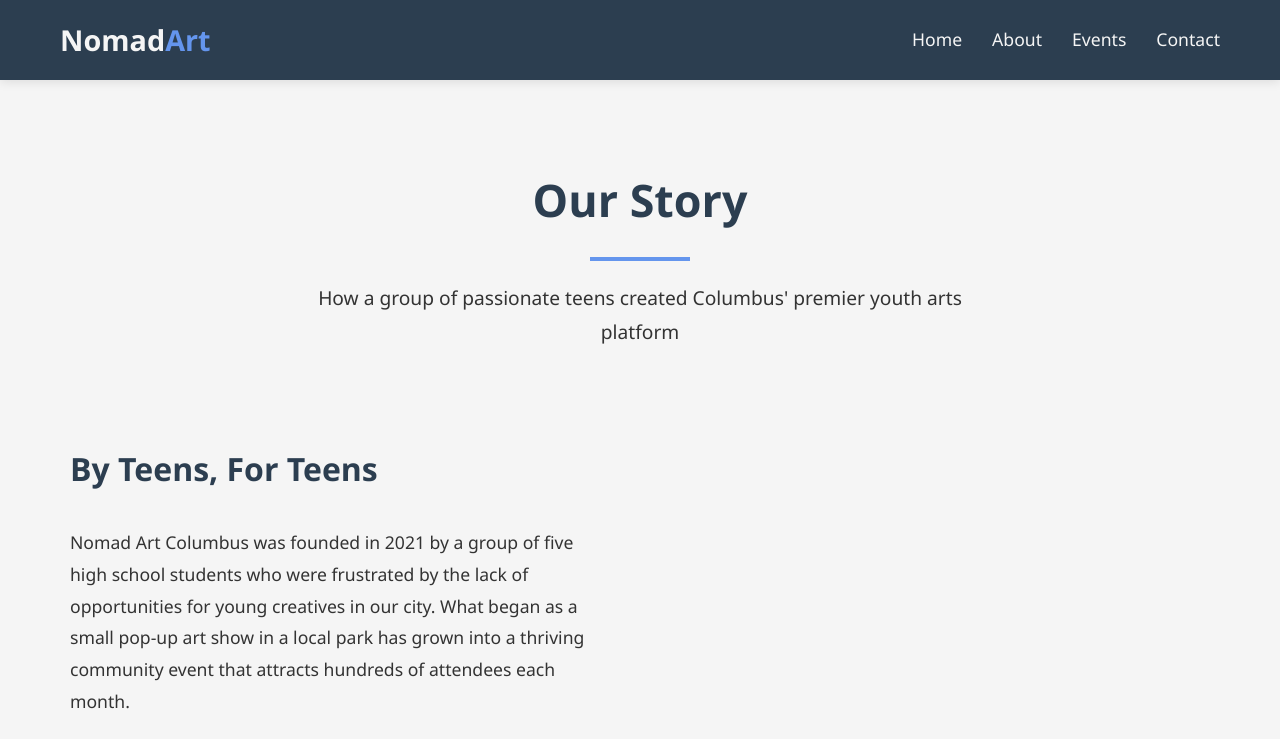
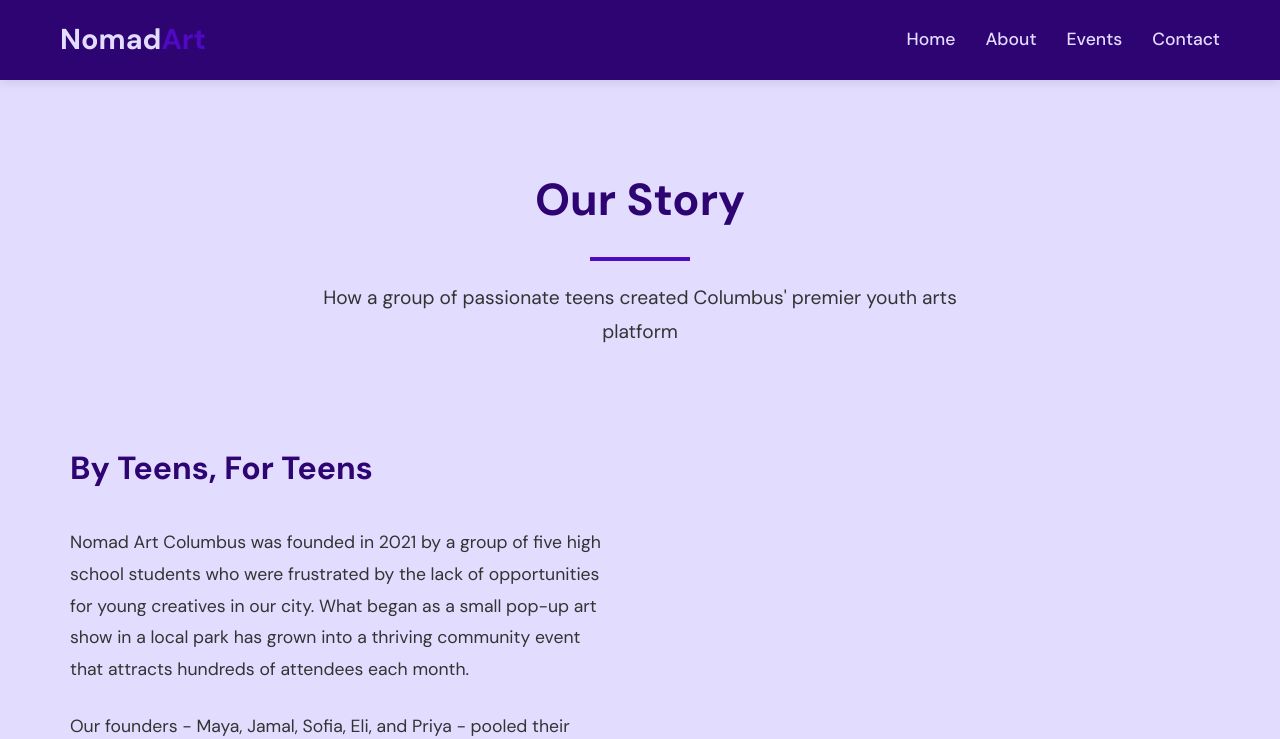
Before and after one commit to esimpson07/Nomad-Website-Columbus, a plain HTML site: page main.html in a window 1280 px wide. Both pictures are taken after a click on the link "About". Shown: the top 739 px of the page. Drawn offline with Linux system fonts and the light colour scheme.

Commit message:
Update main.html
Finishing style touches, all that's left is the text boxes and web hosting

```diff
--- a/main.html
+++ b/main.html
@@ -5,14 +5,16 @@
     <meta name="viewport" content="width=device-width, initial-scale=1.0">
     <title>Nomad Art Columbus</title>
     <link rel="stylesheet" href="https://cdnjs.cloudflare.com/ajax/libs/font-awesome/6.4.0/css/all.min.css">
+    <link href="https://fonts.googleapis.com/css2?family=DM+Sans:wght@400;500;700&display=swap" rel="stylesheet">
     <style>
         :root {
-            --primary: #6495ED; /* cornflower blue */
-            --secondary: #2C3E50; /* dark blue-black */
-            --light: #F5F5F5; /* light grey */
-            --dark: #121212; /* near black */
+            --primary: #5009c3;
+            --secondary: #2e0372;
+            --light: #e2dcff;
+            --extra-light: #f3f1ff;
+            --dark: #121212;
             --text: #333333;
-            --text-light: #F5F5F5;
+            --text-light: #e2dcff;
         }
 
         * {
@@ -22,7 +24,7 @@
         }
 
         body {
-            font-family: 'Segoe UI', Tahoma, Geneva, Verdana, sans-serif;
+            font-family: 'DM Sans', sans-serif;
             line-height: 1.8; /* Increased line height for better readability */
             color: var(--text);
             background-color: var(--light);
@@ -193,7 +195,7 @@
         }
 
         .card {
-            background-color: white;
+            background-color: var(--extra-light);
             border-radius: 12px; /* More rounded corners */
             overflow: hidden;
             box-shadow: 0 10px 30px rgba(0,0,0,0.1); /* Deeper shadow */
@@ -306,7 +308,7 @@
             width: 100%;
             border-collapse: collapse;
             margin: 60px 0; /* More space around calendar */
-            background-color: white;
+            background-color: var(--extra-light);
             box-shadow: 0 10px 30px rgba(0,0,0,0.1);
             border-radius: 12px;
             overflow: hidden;
@@ -358,7 +360,7 @@
 
         .contact-form {
             flex: 1;
-            background-color: white;
+            background-color: var(--extra-light);
             padding: 80px; /* More padding */
             border-radius: 12px;
             box-shadow: 0 10px 30px rgba(0,0,0,0.1);
@@ -403,7 +405,7 @@
         }
 
         .info-card {
-            background-color: white;
+            background-color: var(--extra-light);
             padding: 40px; /* More padding */
             border-radius: 12px;
             box-shadow: 0 10px 30px rgba(0,0,0,0.1);
@@ -703,7 +705,7 @@
         </div>
 
         <div class="copyright">
-            <p>&copy; 2025 Nomad Art Columbus. All rights reserved.</p>
+            <p>&copy; 2025 Nomad Art Columbus IN. All rights reserved.</p>
         </div>
     </footer>
 
@@ -835,12 +837,12 @@
                                 </div>
 
                                 <div class="about-image">
-                                    <img src="https://source.unsplash.com/random/1000x600/?teen,art,event" alt="Nomad event">
+                                    <img src="images/nomad.jpg" alt="nomad">
                                 </div>
                             </div>
                         </section>
 
-                        <section class="container" style="background-color: #f9f9f9; padding: 80px 30px;">
+                        <section class="container" style="background-color: var:(--extra-light); padding: 80px 30px;">
                             <div class="section-title">
                                 <h2>What Happens at Nomad?</h2>
                                 <p>Experience the vibrant energy of our community events</p>
@@ -885,7 +887,7 @@
                             </div>
                         </section>
 
-                        <section class="container" style="background-color: #f9f9f9; padding: 80px 30px;">
+                        <section class="container" style="background-color: var(--light); padding: 80px 30px;">
                             <div class="section-title">
                                 <h2>By the Numbers</h2>
                                 <p>The impact of our teen-run organization</p>
@@ -987,12 +989,12 @@
                                 </div>
 
                                 <div class="about-image">
-                                    <img src="images/our_team.jpg" alt="Our team">
+                                    <img src="images/our_team.jpg" alt="our_team">
                                 </div>
                             </div>
                         </section>
 
-                        <section class="container" style="background-color: #f9f9f9; padding: 80px 30px;">
+                        <section class="container" style="background-color: var(--light); padding: 80px 30px;">
                             <div class="section-title">
                                 <h2>Our Values</h2>
                                 <p>The principles that guide everything we do</p>
@@ -1125,7 +1127,7 @@
 
                         </section>
 
-                        <section class="container" style="background-color: #f9f9f9; padding: 80px 30px;">
+                        <section class="container" style="background-color: var(--light); padding: 80px 30px;">
                             <div class="section-title">
                                 <h2>Event Calendar</h2>
                                 <p>Plan your visit to upcoming Nomad events</p>
```
